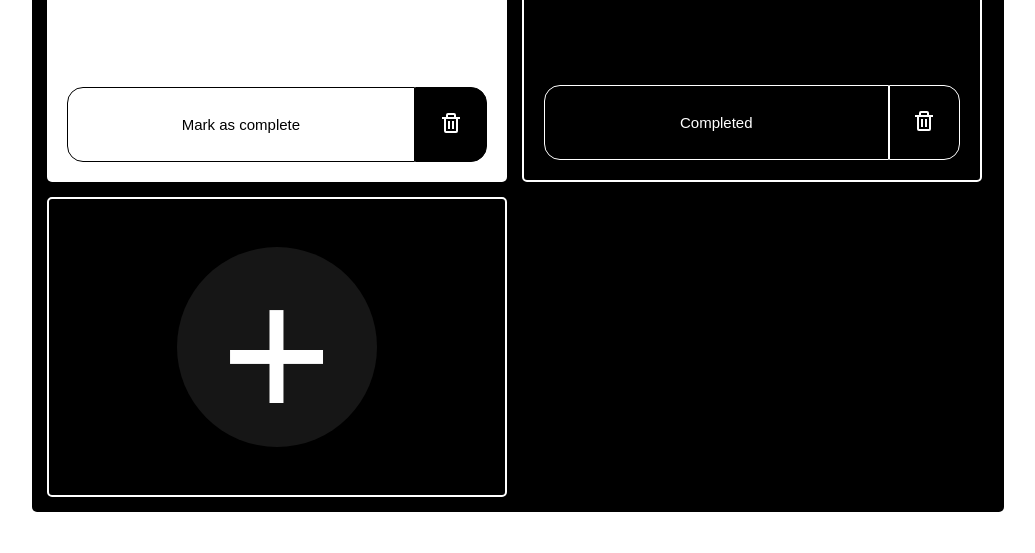
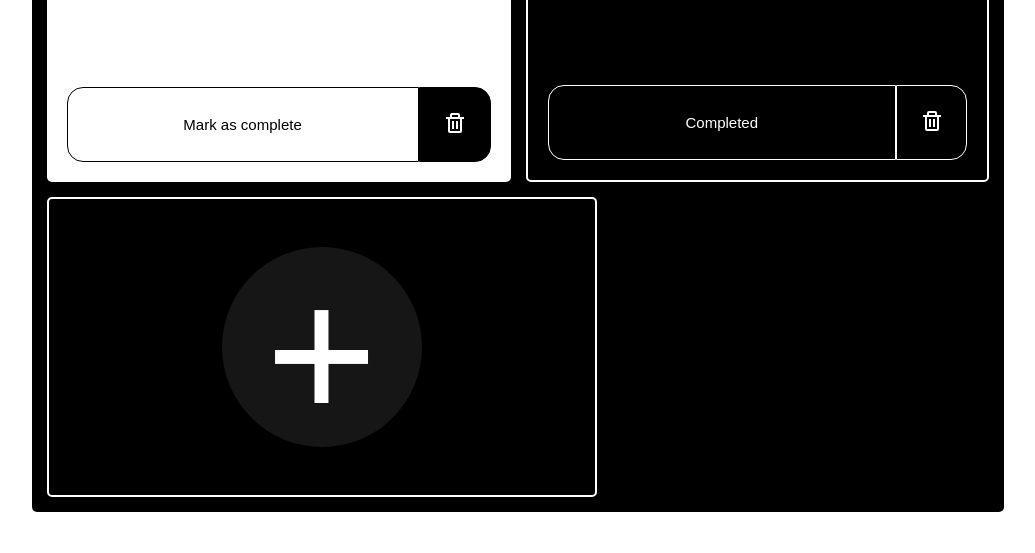
Before and after one commit to laur-ns/library-app, a plain HTML site: page index.html in a window 1280 px wide. Shown: the part 247-800 px from the top of the page, without its empty margins (122-1157 px from the left). Drawn offline with Linux system fonts and the light colour scheme; a web font is replaced by a local one.

Commit message:
Refactor code, removing unnecessary features

```diff
--- a/index.html
+++ b/index.html
@@ -24,7 +24,7 @@
     </header>
 
     <div class='body'>
-      <div class='card complete add'>
+      <div class='card add'>
         <div class='plus-wrapper'>+</div>
       </div>
     </div>
--- a/script.js
+++ b/script.js
@@ -62,12 +62,10 @@ function appendCard(newCard) {
 }
 
 function removeCards() {
-  let cards = document.querySelectorAll('.card');
+  let cards = document.querySelectorAll('.card.incomplete, .card.complete');
   cards.forEach(e => {
     // remove all cards except add card
-    if (!(e.getAttribute('class').includes('add'))) {
-      e.remove();
-    }
+    e.remove();
   });
 }
 
@@ -86,18 +84,18 @@ function setFormEventListeners() {
   cardPlus.addEventListener('click', showAddBooksForm);
 
   // fires when user clicks an existing card
-  let cardsEdit = document.querySelectorAll('.body .card');
+  let cardsEdit = document.querySelectorAll('.card.complete, .card.incomplete');
   cardsEdit.forEach(e => {
     e.addEventListener('click', showEditForm)
   });
 
-  // when user clicks X or outside of form
+  // fires when user clicks X or outside of form
   let closeForm = document.querySelectorAll('.close, #blur');
   closeForm.forEach(e => {
     e.addEventListener('click', hideForm);
   });
 
-  // when user clicks submit to add a new book
+  // fires when user clicks submit to add a new book
   let newBook = document.querySelector('#new-book button');
   newBook.addEventListener('click', addBookToLibrary);
 }
--- a/style.css
+++ b/style.css
@@ -74,7 +74,7 @@ img {
 .card {
   width: 32%;
   min-width: 405px;
-  max-width: 460px;
+  max-width: 550px;
   flex-grow: 1;
   height: 300px;
   border-radius: 5px;
@@ -92,19 +92,19 @@ img {
   gap: 8px;
 }
 
-.card.complete {
+.card.complete, .add {
   background-color:black;
   border: 2px solid white;
   color: white;
 }
 
+.add:hover {
+  background-color:rgb(15, 15, 15);
+}
+
 .card.incomplete {
   background-color: white;
   color: black;
-}
-
-.card.complete:hover {
-  background-color:rgb(15, 15, 15);
 }
 
 .card.incomplete:hover {
```
